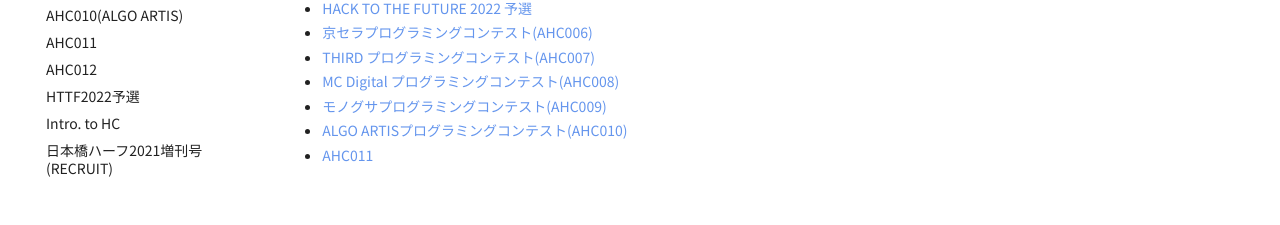
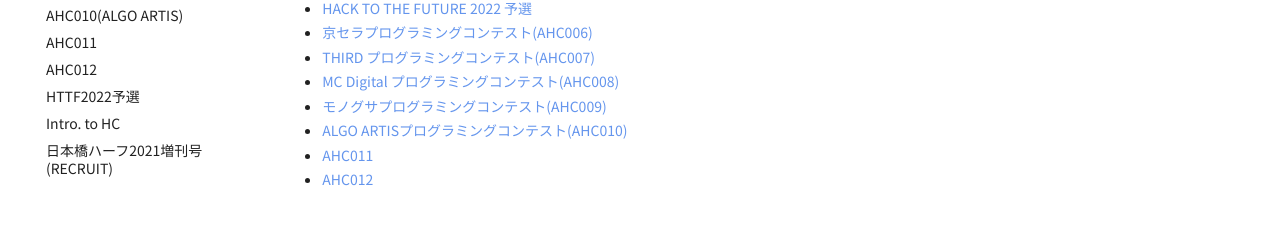
Before and after one commit to jetbead/AtCoderHeuristicContestMemo, an MkDocs documentation site: the page built from docs/ContestMemo/index.md, in a window 1280 px wide. Shown: the part 440-665 px from the top of the page. Built offline with MkDocs 1.6.1 and Material for MkDocs 9.7.7, drawn with Linux system fonts in a browser that asks for light colours; some web fonts are replaced.

Commit message:
Update index.md

```diff
--- a/docs/ContestMemo/index.md
+++ b/docs/ContestMemo/index.md
@@ -18,3 +18,4 @@
 - [モノグサプログラミングコンテスト(AHC009)](./ahc009.md)
 - [ALGO ARTISプログラミングコンテスト(AHC010)](./ahc010.md)
 - [AHC011](./ahc011.md)
+- [AHC012](./ahc012.md)
```
